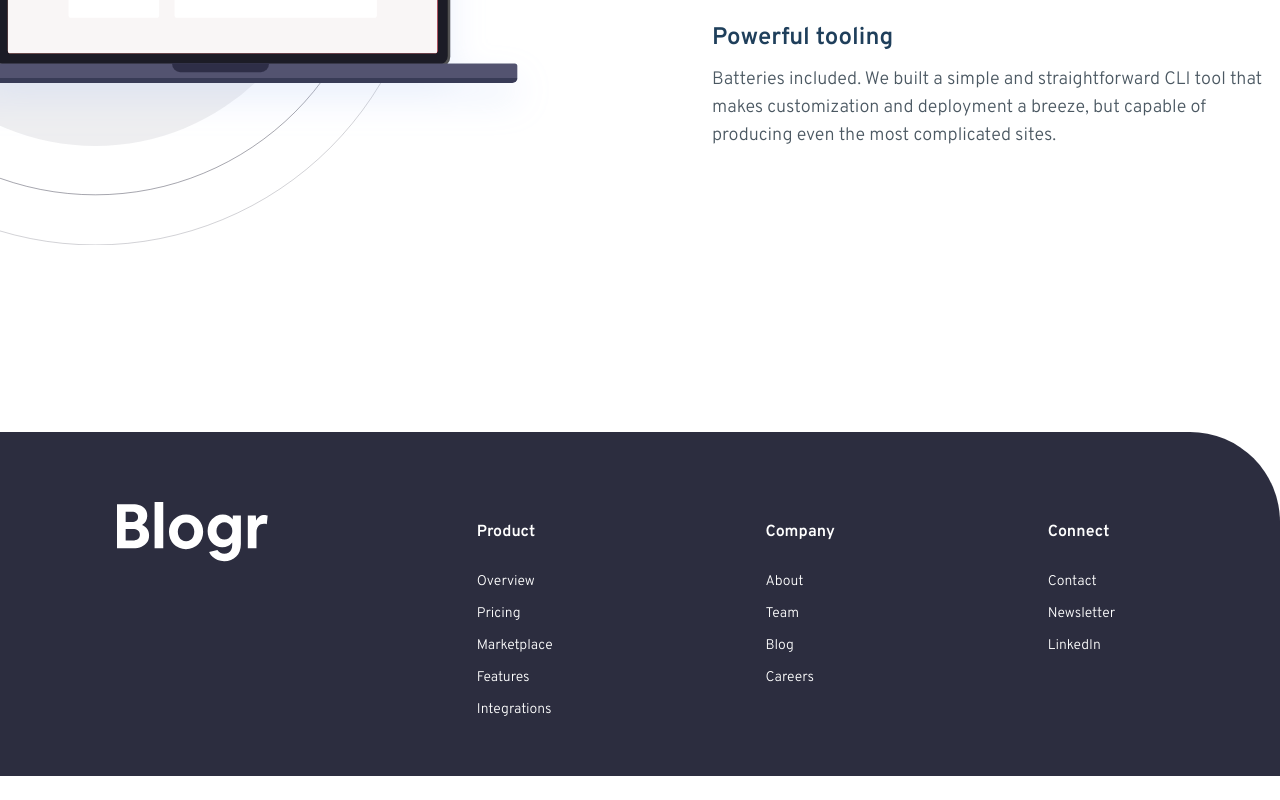
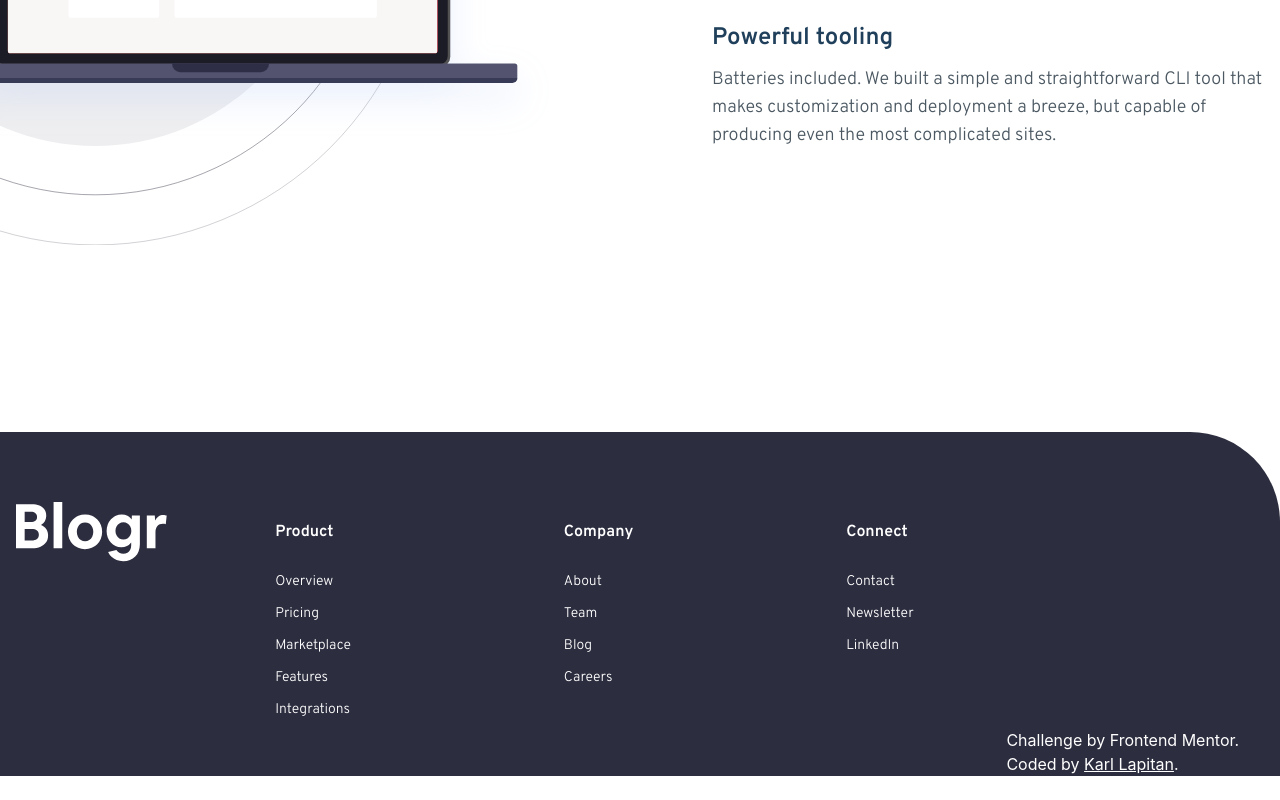
Before and after one commit to KLapitan/Blogr-Landing-page, a React (Vite) app: page / in a window 1280 px wide. Shown: the part 2532-3332 px from the top of the page. After the commit the page ends 3308 px from the top, so only its background shows below. Built offline with nearby package versions, Linux system fonts and the light colour scheme.

Commit message:
Refactor Blogr-Footer component structure

```diff
--- a/src/Components/Blogr-Footer.jsx
+++ b/src/Components/Blogr-Footer.jsx
@@ -32,16 +32,16 @@ return (
     </div>
 
 
-
+<div className="text-white lg:place-self-end lg:w-xl ">
+    Challenge by <a href="https://www.frontendmentor.io?ref=challenge" target="_blank" className="text-white">Frontend Mentor</a>.
+    Coded by <a href="" className="underline">Karl Lapitan</a>.
+  </div>
 
 
 
 </section>
 
-<div className="text-white lg:place-self-end lg:w-xl ">
-    Challenge by <a href="https://www.frontendmentor.io?ref=challenge" target="_blank" className="text-white">Frontend Mentor</a>.
-    Coded by <a href="" className="underline">Karl Lapitan</a>.
-  </div>
+
 </footer>
 )
 }
```
